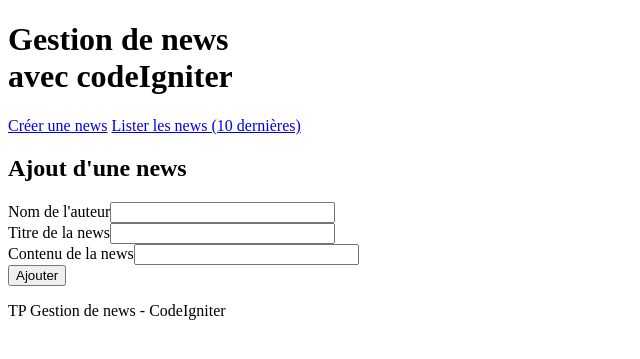
After one commit to romainbru/news, a CodeIgniter app: page /GestionDeNews/index.php/c_news/form_ajouter_news in a window 1280 px wide. The commit adds this page. Shown: the top 359 px of the page, without its empty margins (0-640 px from the left). Run offline with CodeIgniter, Linux system fonts and the light colour scheme.

Commit message:
formulaire 1

```diff
--- a/application/config/autoload.php
+++ b/application/config/autoload.php
@@ -89,7 +89,7 @@ $autoload['drivers'] = array();
 |
 |	$autoload['helper'] = array('url', 'file');
 */
-$autoload['helper'] = array();
+$autoload['helper'] = array('url','form');
 
 /*
 | -------------------------------------------------------------------
--- a/application/controllers/c_news.php
+++ b/application/controllers/c_news.php
@@ -8,7 +8,7 @@ function accueil ()
 {
 $this->load->model('m_news');
 $data=$this->m_news->get_info();
-$this->load->view('v_news',$data);
+$this->load->view('v_accueil',$data);
 }
 
 function testAjout ()
@@ -42,6 +42,18 @@ $this->load->model('m_news');
 $data['liste']=$this->m_news->lister();
 $this->load->view('v_lister',$data);
 }
+
+function form_ajouter_news ()
+{
+$this->load->view('v_ajout');
+}
+
+function ajouter_news()
+{
+$this->load->model('m_news');
+$data=$this->m_news->ajouter($_POST['auteur'],$_POST['titre'],$_POST['contenu']);
+$this->lister_news();
+}
 /* End of file Hello.php */
 /* Location: ./application/controllers/Hello.php */
 }
--- /dev/null
+++ b/application/views/v_accueil.php
@@ -0,0 +1,6 @@
+<?php
+$this->load->view('v_entete');
+$this->load->view('v_bandeau');
+$this->load->view('v_messageAccueil');
+$this->load->view('v_piedPage');
+?>
--- /dev/null
+++ b/application/views/v_ajout.php
@@ -0,0 +1,73 @@
+<?php
+/* chargement v_entete, v_bandeau */
+$this->load->view ('v_entete' );
+$this->load->view ('v_bandeau' );
+?>
+<div id="formAjout">
+	<h2>Ajout d'une news</h2>
+	<?php
+/* création de la balise <form> avec form_open*/
+	/* form_open() génère la balise <form> avec attribut action renseigné par le paramètre */
+	echo form_open ( '/c_news/ajouter_news' );
+	?>
+    <div>
+	<?php
+	/* form_error() permet d'afficher l'erreur de validation du champ passé en paramètre */
+	echo form_error ( 'auteur' );
+/* définition d'un label avec form_label*/
+	echo form_label ( "Nom de l'auteur" ); /* form_label() génère une balise label */
+	$data = array(                    /* $data contient les paramètres nécessaires */
+		'name' => 'auteur',           /* pour la balise input  */
+		'id' => 'auteur',
+		'maxlength' => '30',
+		'size' => '25'   /* pour la longueur du champ de saisie  */
+	);
+/* définition d'une zone de saisie avec form_input (voir remarque) */
+	echo form_input ( $data ); /* génère une balise input de type text à l'aide du contenu de $data */
+	?>
+	</div>
+	<div>
+	<?php
+	/* form_error() permet d'afficher l'erreur de validation du champ passé en paramètre */
+	echo form_error ( 'titre' );
+/* définition d'un label avec form_label*/
+	echo form_label ( "Titre de la news" ); /* form_label() génère une balise label */
+	$data = array(                    /* $data contient les paramètres nécessaires */
+		'name' => 'titre',           /* pour la balise input  */
+		'id' => 'titre',
+		'maxlength' => '30',
+		'size' => '25'   /* pour la longueur du champ de saisie  */
+	);
+/* définition d'une zone de saisie avec form_input (voir remarque) */
+	echo form_input ( $data ); /* génère une balise input de type text à l'aide du contenu de $data */
+	?>
+	</div>
+	<div>
+	<?php
+	/* form_error() permet d'afficher l'erreur de validation du champ passé en paramètre */
+	echo form_error ( 'contenu' );
+/* définition d'un label avec form_label*/
+	echo form_label ( "Contenu de la news" ); /* form_label() génère une balise label */
+	$data = array(                    /* $data contient les paramètres nécessaires */
+		'name' => 'contenu',           /* pour la balise input  */
+		'id' => 'contenu',
+		'maxlength' => '30',
+		'size' => '25'   /* pour la longueur du champ de saisie  */
+	);
+/* définition d'une zone de saisie avec form_input (voir remarque) */
+	echo form_input ( $data ); /* génère une balise input de type text à l'aide du contenu de $data */
+	?>
+	</div>
+	<div>
+	<?php
+/* définition d'un bouton avec form_submit */
+	echo form_submit('btn_ajoutNews', 'Ajouter');  /* génère une balise input de type submit */ ?>
+
+	</div>
+	<?php
+/* fermeture du formulaire avec form_close */
+	echo form_close();  /* form_close() génère une balise </form> */ ?>
+</div>
+<?php   /* chargement v_piedPage*/
+$this->load->view ( 'v_piedPage' );
+?>
--- /dev/null
+++ b/application/views/v_bandeau.php
@@ -0,0 +1,5 @@
+<nav>
+<a href="<?php echo site_url('/c_news/form_ajouter_news/')?>" title="Créer une news">Créer une news</a>
+<a href="<?php echo site_url('/c_news/lister_news/')?>" title="Lister les news">Lister les news (10 dernières)</a>
+</nav>
+</header>
--- /dev/null
+++ b/application/views/v_entete.php
@@ -0,0 +1,12 @@
+<!DOCTYPE html>
+<html>
+  <head>
+    <title>Gestion de news</title>
+	<meta charset="utf-8">
+  </head>
+
+  <body>
+
+	<header><h1> Gestion de news <BR/>
+	avec codeIgniter </h1>
+	</header>
--- /dev/null
+++ b/application/views/v_messageAccueil.php
@@ -0,0 +1,5 @@
+<html>
+	<body>
+		<p>Une première application avec codeIgniter</p>
+	</body>
+</html>
--- /dev/null
+++ b/application/views/v_piedPage.php
@@ -0,0 +1,5 @@
+<html>
+	<body>
+		<p>TP Gestion de news - CodeIgniter</p>
+	</body>
+</html>
```
Also changed, not shown: application/views/v_lister.php (+7 -3 lines).
